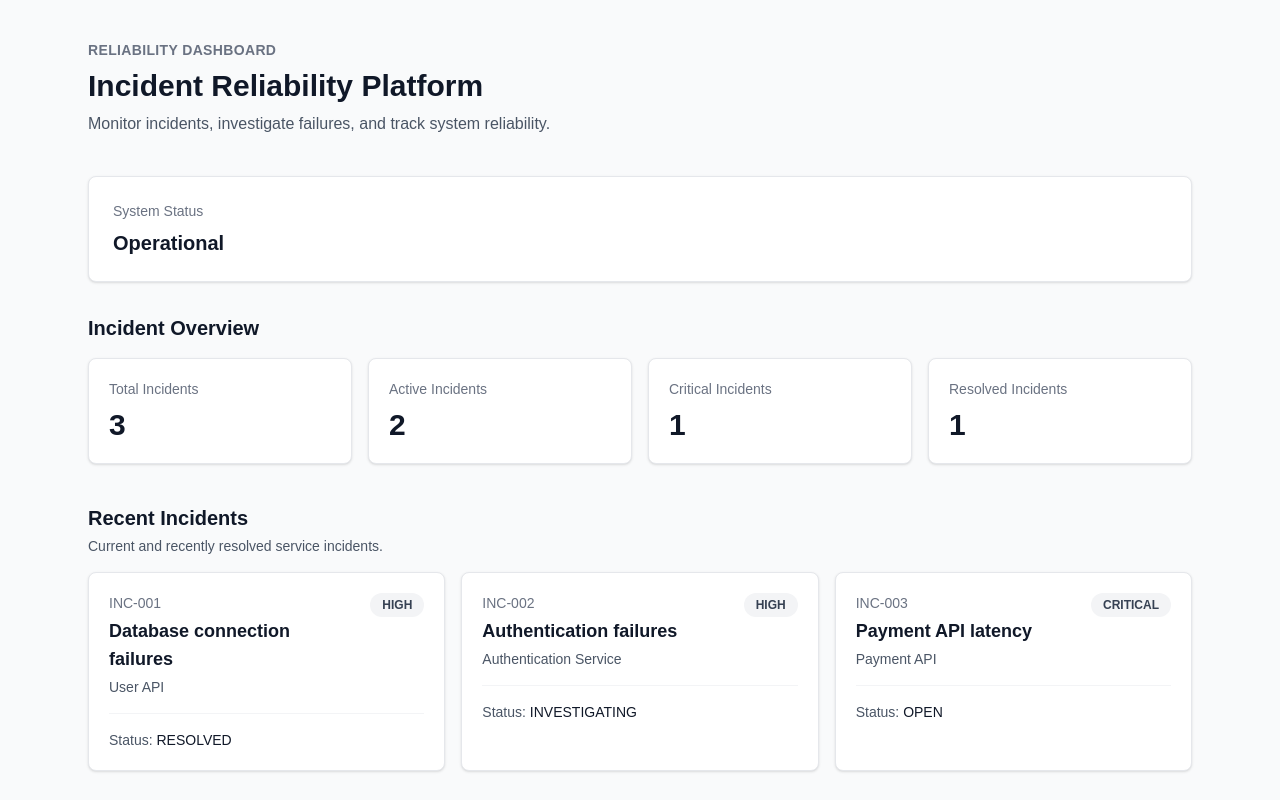
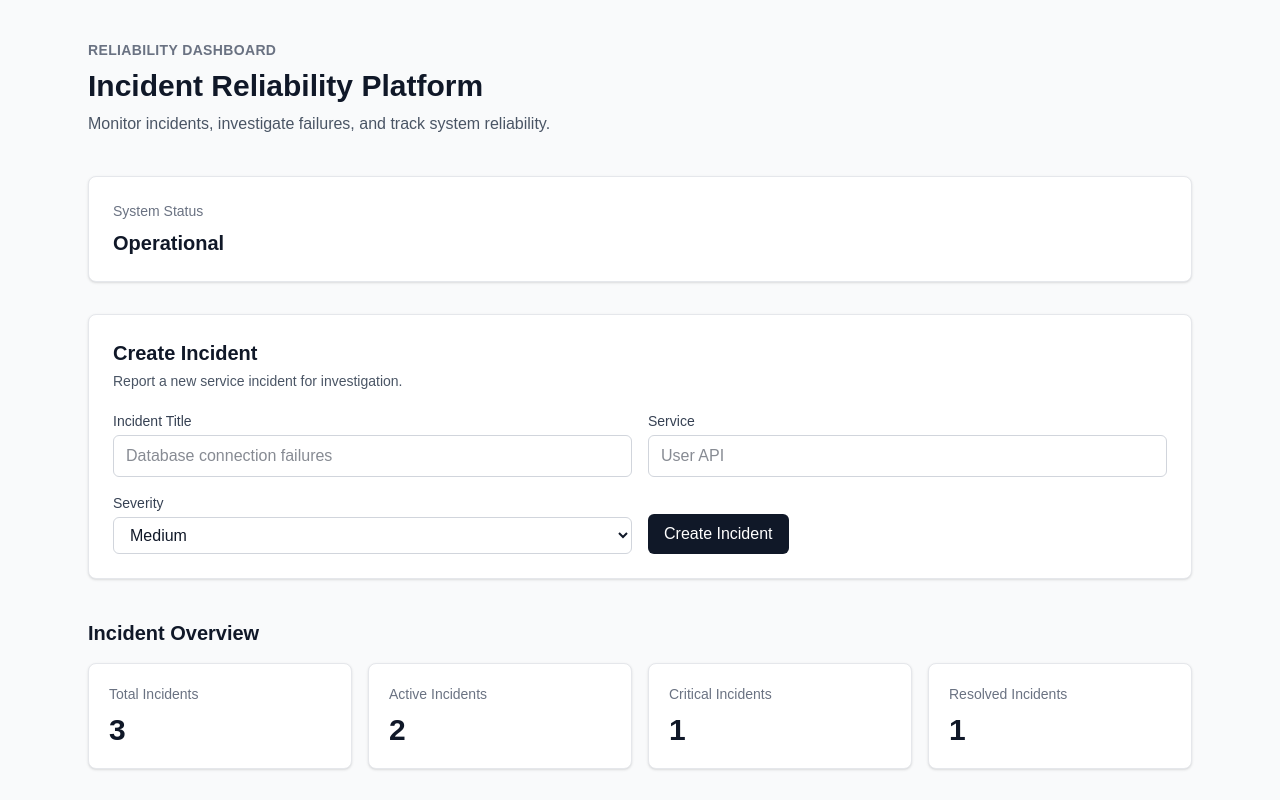
Before and after one commit to dbridgelall/incident-reliability-platform, a Next.js app: page / in a window 1280 px wide. Shown: the top 800 px of the page. Built offline with nearby package versions, Linux system fonts and the light colour scheme.

Commit message:
Add create incident form

```diff
--- /dev/null
+++ b/src/components/CreateIncidentForm.tsx
@@ -0,0 +1,173 @@
+"use client";
+
+import { FormEvent, useState } from "react";
+
+import type {
+  Incident,
+  IncidentSeverity,
+} from "@/types/incident";
+
+type CreateIncidentFormProps = {
+  onIncidentCreated: (incident: Incident) => void;
+};
+
+type CreateIncidentResponse = {
+  data: Incident;
+};
+
+export default function CreateIncidentForm({
+  onIncidentCreated,
+}: CreateIncidentFormProps) {
+  const [title, setTitle] = useState("");
+  const [service, setService] = useState("");
+  const [severity, setSeverity] =
+    useState<IncidentSeverity>("MEDIUM");
+
+  const [isSubmitting, setIsSubmitting] = useState(false);
+  const [error, setError] = useState<string | null>(null);
+
+  async function handleSubmit(
+    event: FormEvent<HTMLFormElement>,
+  ) {
+    event.preventDefault();
+
+    setIsSubmitting(true);
+    setError(null);
+
+    try {
+      const response = await fetch("/api/incidents", {
+        method: "POST",
+        headers: {
+          "Content-Type": "application/json",
+        },
+        body: JSON.stringify({
+          title,
+          service,
+          severity,
+        }),
+      });
+
+      if (!response.ok) {
+        throw new Error("Failed to create incident.");
+      }
+
+      const result: CreateIncidentResponse =
+        await response.json();
+
+      onIncidentCreated(result.data);
+
+      setTitle("");
+      setService("");
+      setSeverity("MEDIUM");
+    } catch (error) {
+      const message =
+        error instanceof Error
+          ? error.message
+          : "An unexpected error occurred.";
+
+      setError(message);
+    } finally {
+      setIsSubmitting(false);
+    }
+  }
+
+  return (
+    <section className="mb-10 rounded-lg border border-gray-200 bg-white p-6 shadow-sm">
+      <div className="mb-5">
+        <h2 className="text-xl font-semibold text-gray-900">
+          Create Incident
+        </h2>
+
+        <p className="mt-1 text-sm text-gray-600">
+          Report a new service incident for investigation.
+        </p>
+      </div>
+
+      <form
+        onSubmit={handleSubmit}
+        className="grid gap-4 md:grid-cols-2"
+      >
+        <div>
+          <label
+            htmlFor="title"
+            className="mb-1 block text-sm font-medium text-gray-700"
+          >
+            Incident Title
+          </label>
+
+          <input
+            id="title"
+            type="text"
+            value={title}
+            onChange={(event) => setTitle(event.target.value)}
+            required
+            className="w-full rounded-md border border-gray-300 px-3 py-2 text-gray-900"
+            placeholder="Database connection failures"
+          />
+        </div>
+
+        <div>
+          <label
+            htmlFor="service"
+            className="mb-1 block text-sm font-medium text-gray-700"
+          >
+            Service
+          </label>
+
+          <input
+            id="service"
+            type="text"
+            value={service}
+            onChange={(event) => setService(event.target.value)}
+            required
+            className="w-full rounded-md border border-gray-300 px-3 py-2 text-gray-900"
+            placeholder="User API"
+          />
+        </div>
+
+        <div>
+          <label
+            htmlFor="severity"
+            className="mb-1 block text-sm font-medium text-gray-700"
+          >
+            Severity
+          </label>
+
+          <select
+            id="severity"
+            value={severity}
+            onChange={(event) =>
+              setSeverity(
+                event.target.value as IncidentSeverity,
+              )
+            }
+            className="w-full rounded-md border border-gray-300 px-3 py-2 text-gray-900"
+          >
+            <option value="LOW">Low</option>
+            <option value="MEDIUM">Medium</option>
+            <option value="HIGH">High</option>
+            <option value="CRITICAL">Critical</option>
+          </select>
+        </div>
+
+        <div className="flex items-end">
+          <button
+            type="submit"
+            disabled={isSubmitting}
+            className="rounded-md bg-gray-900 px-4 py-2 font-medium text-white disabled:cursor-not-allowed disabled:opacity-50"
+          >
+            {isSubmitting
+              ? "Creating..."
+              : "Create Incident"}
+          </button>
+        </div>
+      </form>
+
+      {error && (
+        <p className="mt-4 text-sm text-red-600">
+          {error}
+        </p>
+      )}
+    </section>
+  );
+}
--- a/src/components/IncidentDashboard.tsx
+++ b/src/components/IncidentDashboard.tsx
@@ -2,6 +2,7 @@
 
 import { useEffect, useState } from "react";
 
+import CreateIncidentForm from "@/components/CreateIncidentForm";
 import IncidentCard from "@/components/IncidentCard";
 import MetricCard from "@/components/MetricCard";
 import type {
@@ -9,7 +10,6 @@ import type {
   IncidentsResponse,
 } from "@/types/incident";
 
-// Displays the incident dashboard and retrieves incident data from the API.
 export default function IncidentDashboard() {
   const [incidents, setIncidents] = useState<Incident[]>([]);
   const [isLoading, setIsLoading] = useState(true);
@@ -24,7 +24,8 @@ export default function IncidentDashboard() {
           throw new Error("Failed to load incidents.");
         }
 
-        const result: IncidentsResponse = await response.json();
+        const result: IncidentsResponse =
+          await response.json();
 
         setIncidents(result.data);
       } catch (error) {
@@ -41,6 +42,15 @@ export default function IncidentDashboard() {
 
     loadIncidents();
   }, []);
+
+  function handleIncidentCreated(
+    incident: Incident,
+  ) {
+    setIncidents((currentIncidents) => [
+      ...currentIncidents,
+      incident,
+    ]);
+  }
 
   if (isLoading) {
     return (
@@ -74,6 +84,10 @@ export default function IncidentDashboard() {
 
   return (
     <>
+      <CreateIncidentForm
+        onIncidentCreated={handleIncidentCreated}
+      />
+
       <section className="mb-10">
         <h2 className="mb-4 text-xl font-semibold text-gray-900">
           Incident Overview
```
